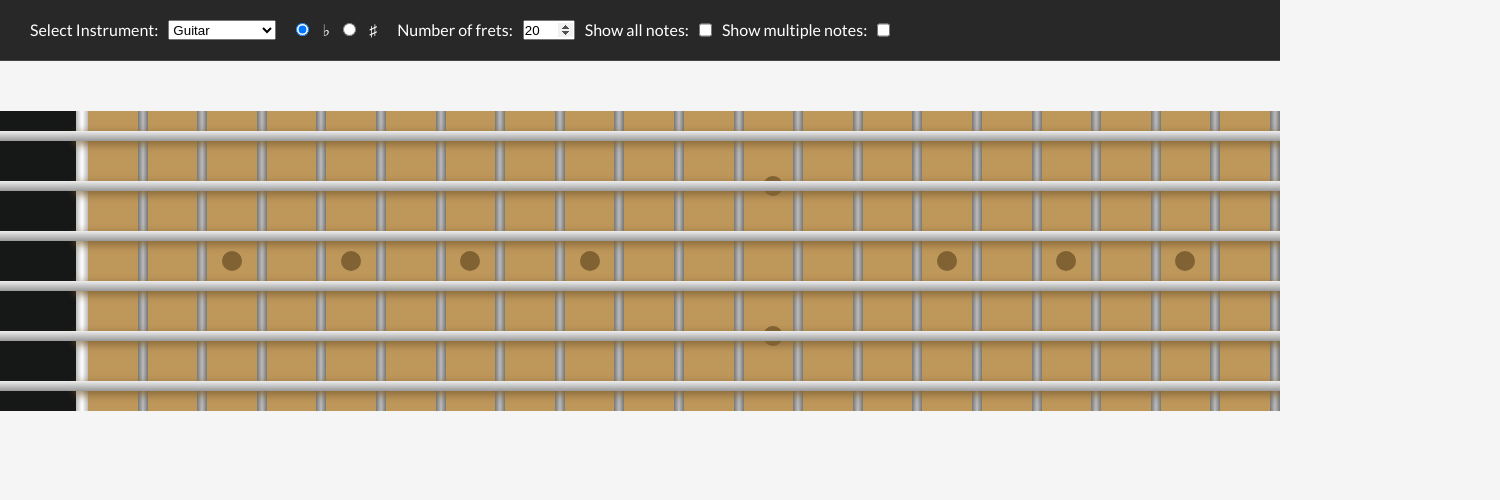
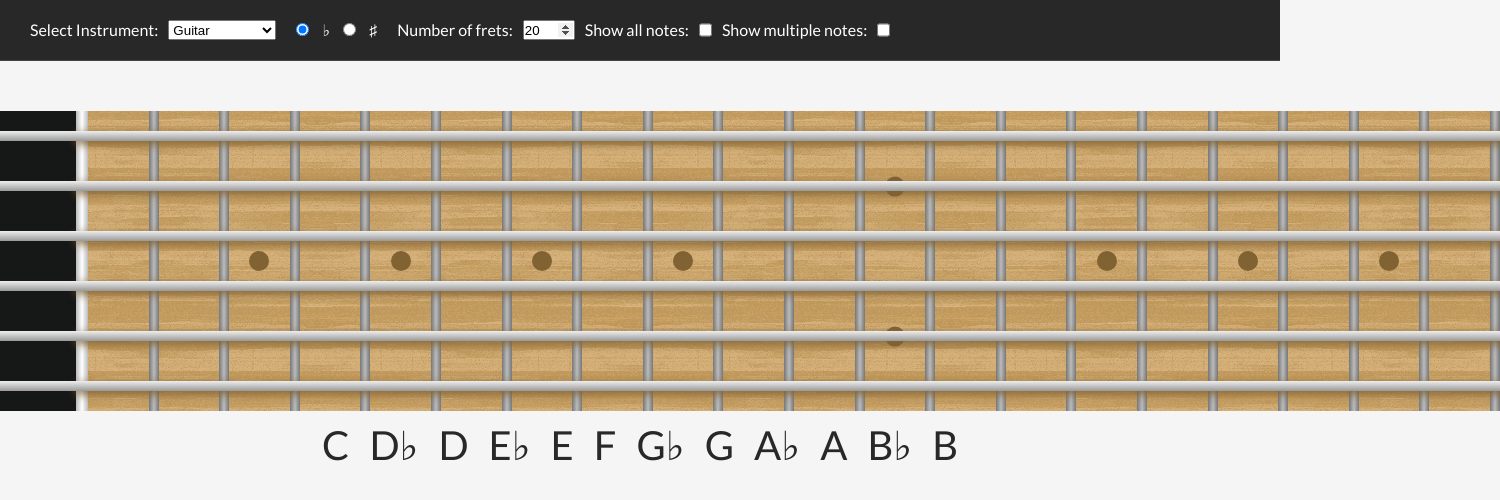
Before and after one commit to twpj1209/guitar-fretboard, a plain HTML site: page index.html in a window 1280 px wide. Shown: the whole page, 1500 px wide, since content can reach past the window. Drawn offline with Linux system fonts and the light colour scheme.

Commit message:
Adding note showing buttons and wood background image

```diff
--- a/app.js
+++ b/app.js
@@ -6,6 +6,8 @@ const accidentalSelector = document.querySelector('.accidental-selector');
 const numberOfFretsSelector = document.querySelector('#number-of-frets');
 const showAllNotesSelector = document.querySelector('#show-all-notes');
 const showMultipleNotesSelector = document.querySelector('#show-multiple-notes');
+const noteNameSection = document.querySelector('.note-name-section');
+
 const singleFretMarkPosition = [3, 5, 7, 9, 15, 17, 19, 21];
 const doubleFretMarkPosition = [12, 24];
 
@@ -30,6 +32,7 @@ const app = {
         this.setupFretboard();
         this.setupSelectInstrumentSelector();
         this.setupEventListeners();
+        this.setupNoteNameSection();
     },
     setupFretboard() {
         fretboard.innerHTML = '';
@@ -78,6 +81,19 @@ const app = {
             selectedInstrumentSelector.appendChild(instrumentOption);
         }
     },
+    setupNoteNameSection() {
+        noteNameSection.innerHTML = '';
+        let noteNames;
+        if (accidentals === 'flats') {
+            noteNames = notesFlat;
+        } else {
+            noteNames = notesSharp;
+        }
+        noteNames.forEach((noteName) => {
+            let noteNameElement = tools.createElement('span', noteName);
+            noteNameSection.appendChild(noteNameElement);
+        });
+    },
     showNoteDot(event) {
         if (event.target.classList.contains('note-fret')) {
             if (showMultipleNotes) {
@@ -115,6 +131,7 @@ const app = {
             if (event.target.classList.contains('acc-select')) {
                 accidentals = event.target.value;
                 this.setupFretboard();
+                this.setupNoteNameSection();
             } else {
                 return;
             }
@@ -139,6 +156,17 @@ const app = {
         showMultipleNotesSelector.addEventListener('change', (event) => {
             showMultipleNotes = !showMultipleNotes;
         });
+        noteNameSection.addEventListener('mouseover', (event) => {
+            let noteToShow = event.target.innerText;
+            app.toggleMultipleNotes(noteToShow, 1);
+        });
+        noteNameSection.addEventListener('mouseout', (event) => {
+            if (showAllNotesSelector.checked) {
+                return;
+            }
+            let noteToShow = event.target.innerText;
+            app.toggleMultipleNotes(noteToShow, 0);
+        })
     }
 }
 
--- a/index.html
+++ b/index.html
@@ -28,6 +28,9 @@
     </div>
     <div class="fretboard">
     </div>
+    <div class="note-name-section">
+
+    </div>
     <script src="app.js"></script>
 </body>
 </html>
--- a/style.css
+++ b/style.css
@@ -44,8 +44,9 @@ label {
 .fretboard {
     display: flex; /* what is flex */
     flex-direction: column;
-    background: #be975b;
+    background: #be975b url(./images/wood-pattern.png);
     width: 100%;
+    min-width: 1500px;
     height: calc(var(--fretboard-height) * 1px);
     margin-top: 50px;
 }
@@ -117,10 +118,28 @@ label {
 
 .double-fretmark:before {
     top: calc(var(--double-fretmark-position-1) * 1px);
-    transform: translate(-140%, -50%);
+    transform: translate(-160%, -47%);
 }
 
 .double-fretmark:after {
     top: calc(var(--double-fretmark-position-2) * 1px);
-    transform: translate(-140%, -50%);
+    transform: translate(-160%, -47%);
 }
+
+.note-name-section {
+    width: 100%;
+    color: #282828;
+    font-weight: 500;
+    font-size: 2.5em;
+    display: flex;
+    justify-content: center;
+}
+
+.note-name-section span {
+    padding: 10px;
+    cursor: pointer;
+}
+
+.note-name-section span:hover {
+    color: #00baba;
+}
```
Also changed, not shown: images/wood-pattern.png (added).
